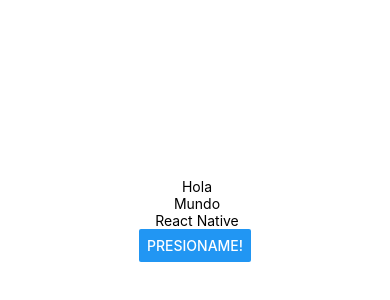
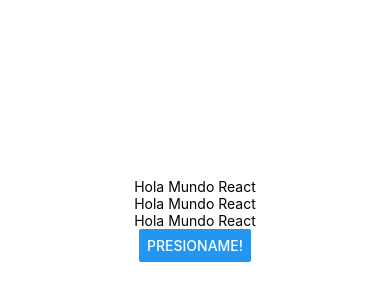
Before and after one commit to PaoHe/PM19x, a React Native app in the folder my-blank/: screen / in a window 390 px wide. Shown: the part 202-502 px from the top of the page. Built offline with nearby package versions, Linux system fonts and the light colour scheme.

Commit message:
Practica 5 - parte 3

```diff
--- a/my-blank/App.js
+++ b/my-blank/App.js
@@ -2,11 +2,14 @@
 //-Zona 1 Importaciones
 import { StatusBar } from 'expo-status-bar';
 import { StyleSheet, Text, View, Button } from 'react-native';
+import React, {useState } from 'react';
 
-const Texto=(props)=>{
-  const{children}=props
+
+const Texto=()=>{
+  const[contenido, setContenido]=useState('Hola Mundo React')
+  const actualizarTexto=()=> {setContenido('Estado Actalizado')}
   return(
-    <Text>{children}</Text>
+    <Text onPress={actualizarTexto}>{contenido}</Text>
 
   )
 }
@@ -17,9 +20,9 @@
     <View style={styles.container}>
       <StatusBar style="auto" />
 
-      <Texto> Hola</Texto>
-      <Texto> Mundo</Texto>
-      <Texto> React Native</Texto>
+      <Texto></Texto>
+      <Texto> </Texto>
+      <Texto></Texto>
 
       <Button title= "Presioname!"></Button>
 
```
